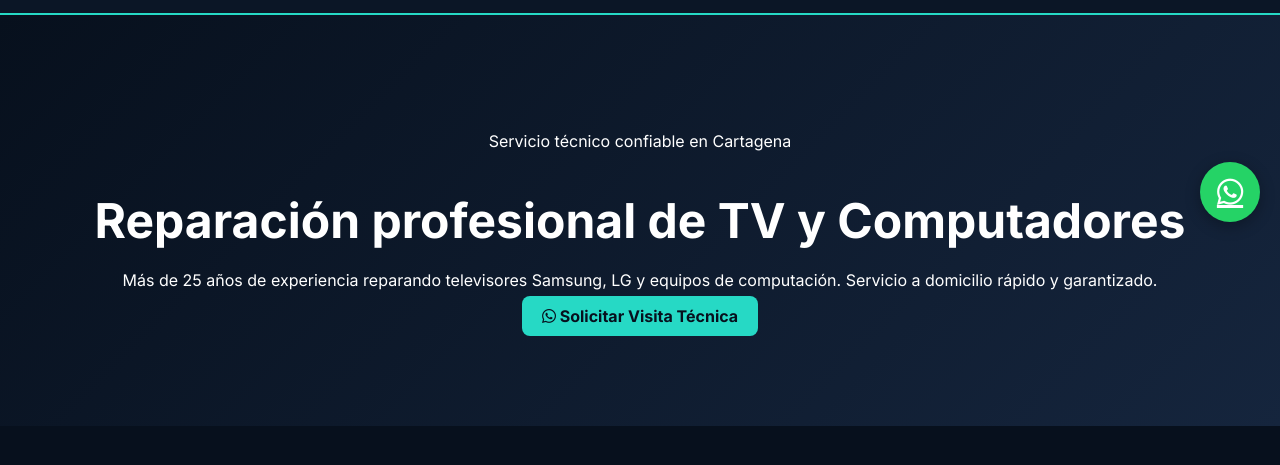
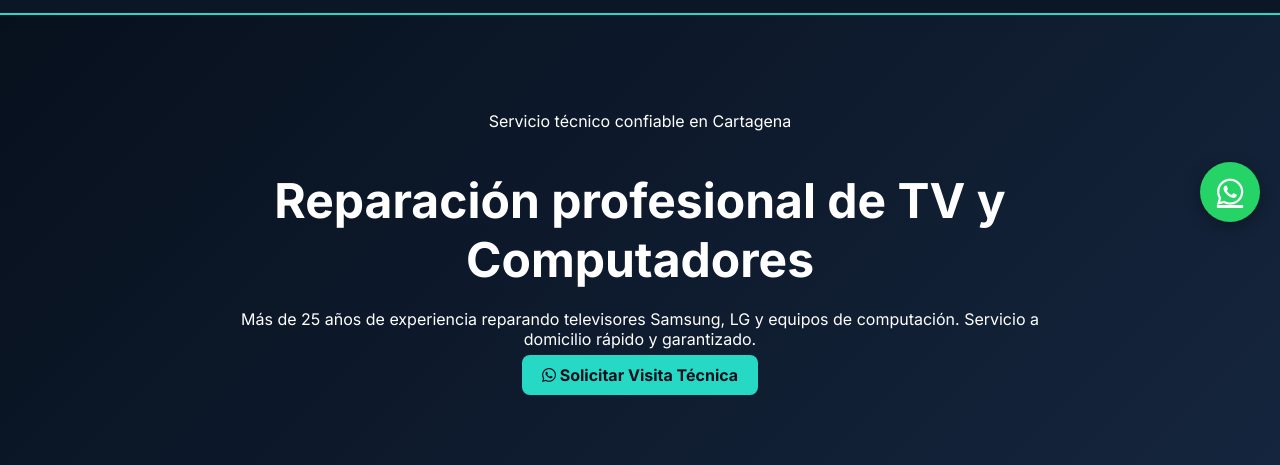
Before and after one commit to amoramiarte777-sudo/transformacion-com, a plain HTML site: page index.html in a window 1280 px wide. Shown: the part 558-1023 px from the top of the page. Before the commit the page ends 984 px from the top, so only its background shows below. Drawn offline with Linux system fonts and the light colour scheme.

Commit message:
Refactor styles and add card background variable
Added new CSS variable for card background and adjusted styles for hero and card components.

```diff
--- a/styles.css
+++ b/styles.css
@@ -1,16 +1,10 @@
-:root {
-  --bg: #07101d;
-  --primary: #26d9c5;
-  --text: #ffffff;
-}
-
+:root { --bg: #07101d; --primary: #26d9c5; --text: #ffffff; --card-bg: #ffffff; }
 body { margin: 0; font-family: 'Inter', sans-serif; background-color: var(--bg); color: var(--text); }
 
-/* Header */
+/* Header Corregido */
 .site-header { background: #0b1626; padding: 1rem 0; border-bottom: 2px solid var(--primary); position: sticky; top: 0; z-index: 100; }
 .wrapper { max-width: 1160px; margin: 0 auto; padding: 0 20px; }
 .nav { display: flex; align-items: center; justify-content: space-between; }
-
 .brand { display: flex; align-items: center; gap: 12px; text-decoration: none; color: white; }
 .brand img { width: 50px; height: 50px; border-radius: 8px; object-fit: cover; }
 .brand span { display: flex; flex-direction: column; }
@@ -19,17 +13,17 @@ body { margin: 0; font-family: 'Inter', sans-serif; background-color: var(--bg);
 
 .menu { display: flex; gap: 20px; align-items: center; }
 .menu a { color: white; text-decoration: none; font-weight: 500; }
-
 .btn { padding: 10px 20px; border-radius: 8px; font-weight: 700; text-decoration: none; transition: 0.3s; }
 .btn-primary { background: var(--primary); color: #07101d; }
 
 /* Hero */
-.hero { padding: 100px 20px; text-align: center; background: linear-gradient(135deg, #07101d 0%, #15253d 100%); }
+.hero { padding: 80px 20px; text-align: center; background: linear-gradient(135deg, #07101d 0%, #15253d 100%); }
+.hero-copy { max-width: 800px; margin: 0 auto; }
 .hero h1 { font-size: 3rem; margin-bottom: 20px; }
 
-/* Tarjetas */
-.cards { display: grid; grid-template-columns: repeat(auto-fit, minmax(300px, 1fr)); gap: 25px; margin-top: 30px; }
-.card { background: #ffffff; border-radius: 16px; overflow: hidden; color: #333; box-shadow: 0 10px 20px rgba(0,0,0,0.2); }
+/* Tarjetas (Recuperadas) */
+.cards-3 { display: grid; grid-template-columns: repeat(auto-fit, minmax(300px, 1fr)); gap: 25px; margin-top: 30px; }
+.card { background: var(--card-bg); border-radius: 16px; overflow: hidden; color: #333; box-shadow: 0 10px 20px rgba(0,0,0,0.2); }
 .card img { width: 100%; height: 220px; object-fit: cover; }
 .card h3, .card p { padding: 5px 20px; }
 
```
